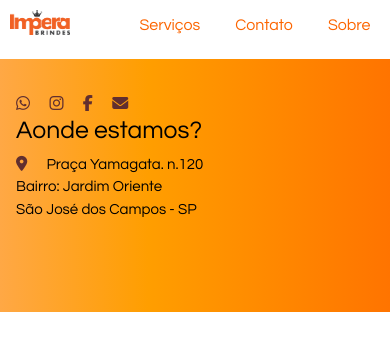
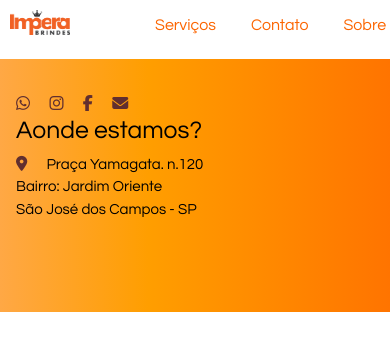
Before and after one commit to Rennerizando/Impera-Brindes, a plain HTML site: page index.html in a window 390 px wide. Drawn offline with nearby package versions, Linux system fonts and the light colour scheme.

Commit message:
Update style.css

```diff
--- a/style.css
+++ b/style.css
@@ -28,7 +28,7 @@ nav ul{
     position: relative;
     display: flex;
     flex-direction: row;
-    margin-right: 5vw;
+    margin-right: 1vw;
     margin-top: -2rem;
 
 }
```
